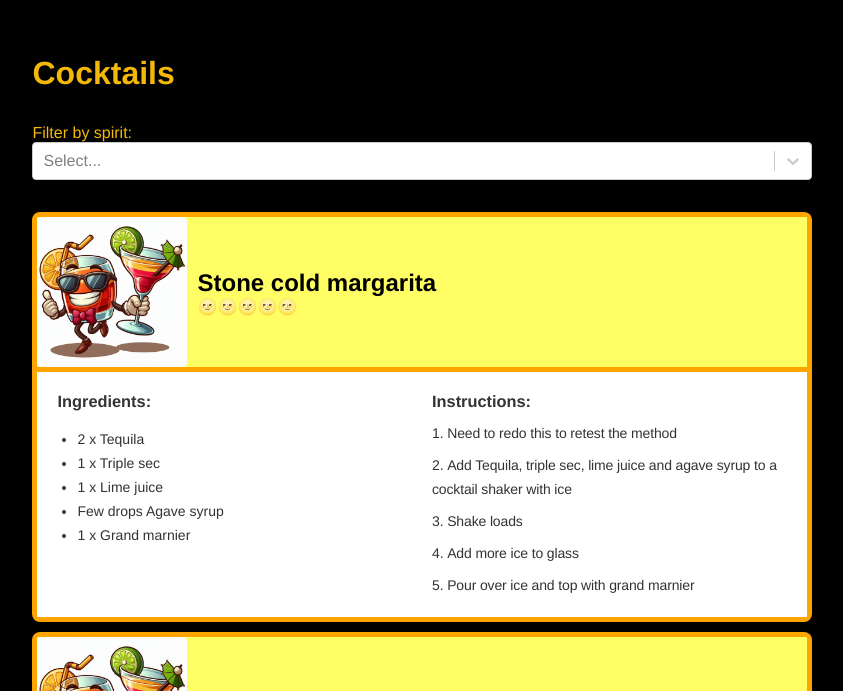
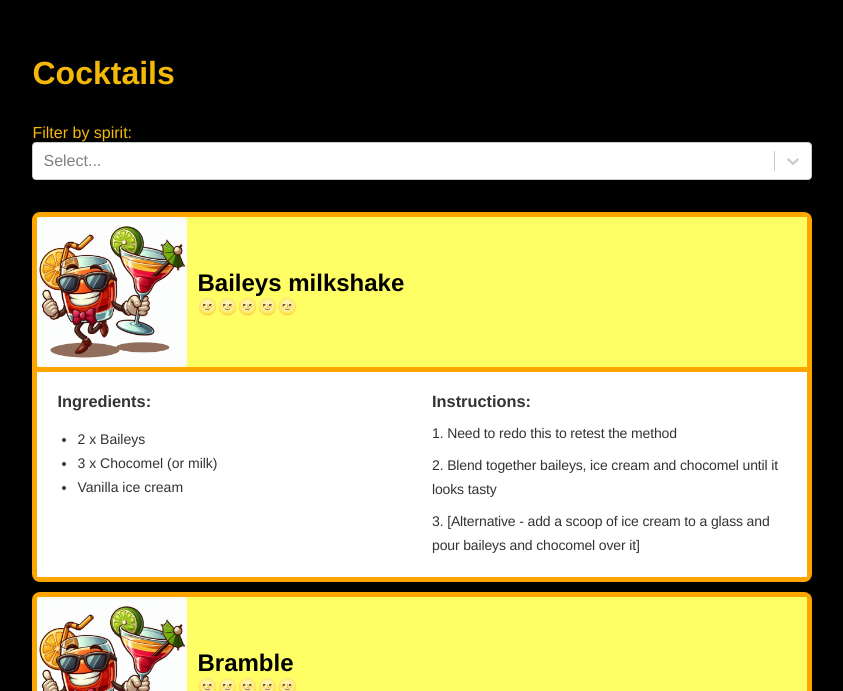
Before and after one commit to cjrace/almostyellow, a Next.js app: page /cocktails in a window 1280 px wide. Shown: the part 109-800 px from the top of the page, without its empty margins (218-1061 px from the left). Built offline with nearby package versions, Linux system fonts and the light colour scheme.

Commit message:
Sorting cocktails alphabetically

```diff
--- a/pages/cocktails.tsx
+++ b/pages/cocktails.tsx
@@ -36,11 +36,13 @@
 
         {/* List of cocktails */}
         <ul className={styles.cocktailList}>
-          {filteredCocktails.map((cocktail) => (
-            <div key={cocktail.name} className={styles.cocktailCard}>
-              <CocktailBox {...cocktail} />
+          {filteredCocktails
+            .sort((a, b) => a.name.localeCompare(b.name)) // Sort alphabetically
+            .map((cocktail) => (
+              <div key={cocktail.name} className={styles.cocktailCard}>
+                <CocktailBox {...cocktail} />
               </div>
-          ))}
+            ))}
         </ul>
 
         <div className={styles.ctas}>
```
